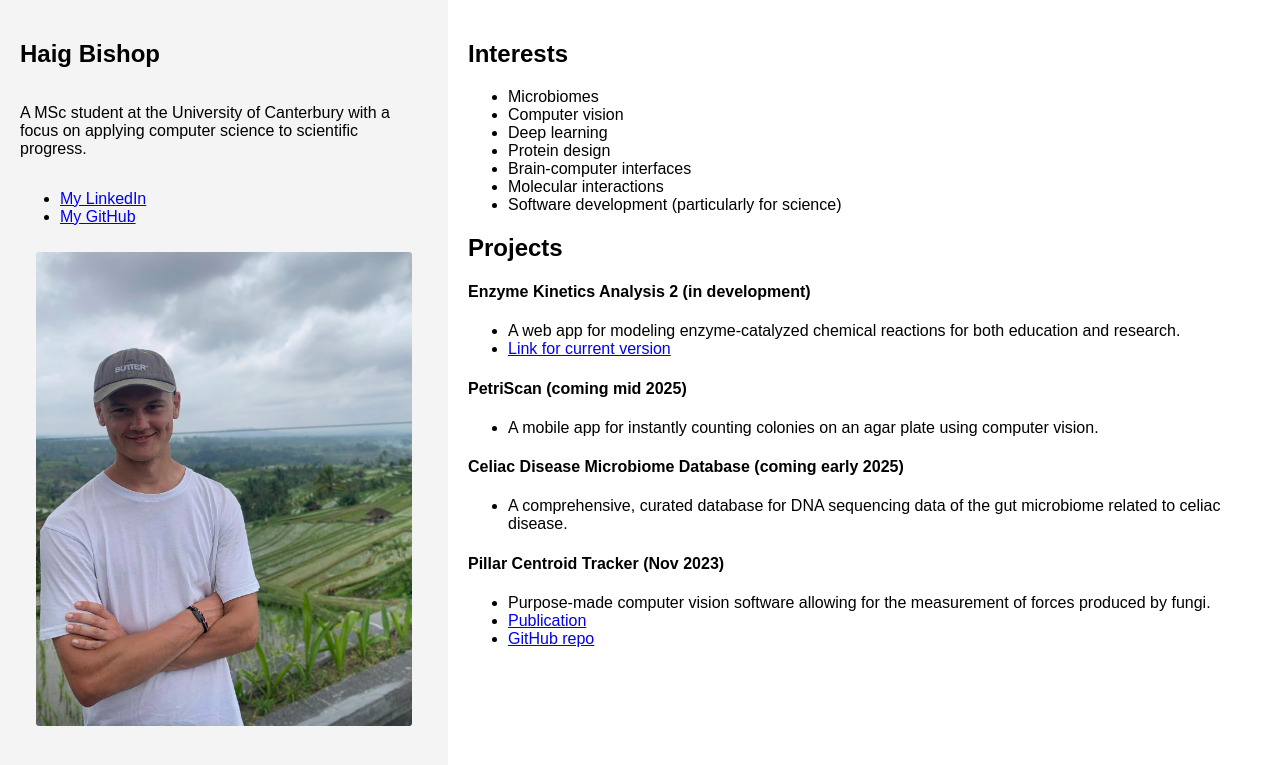
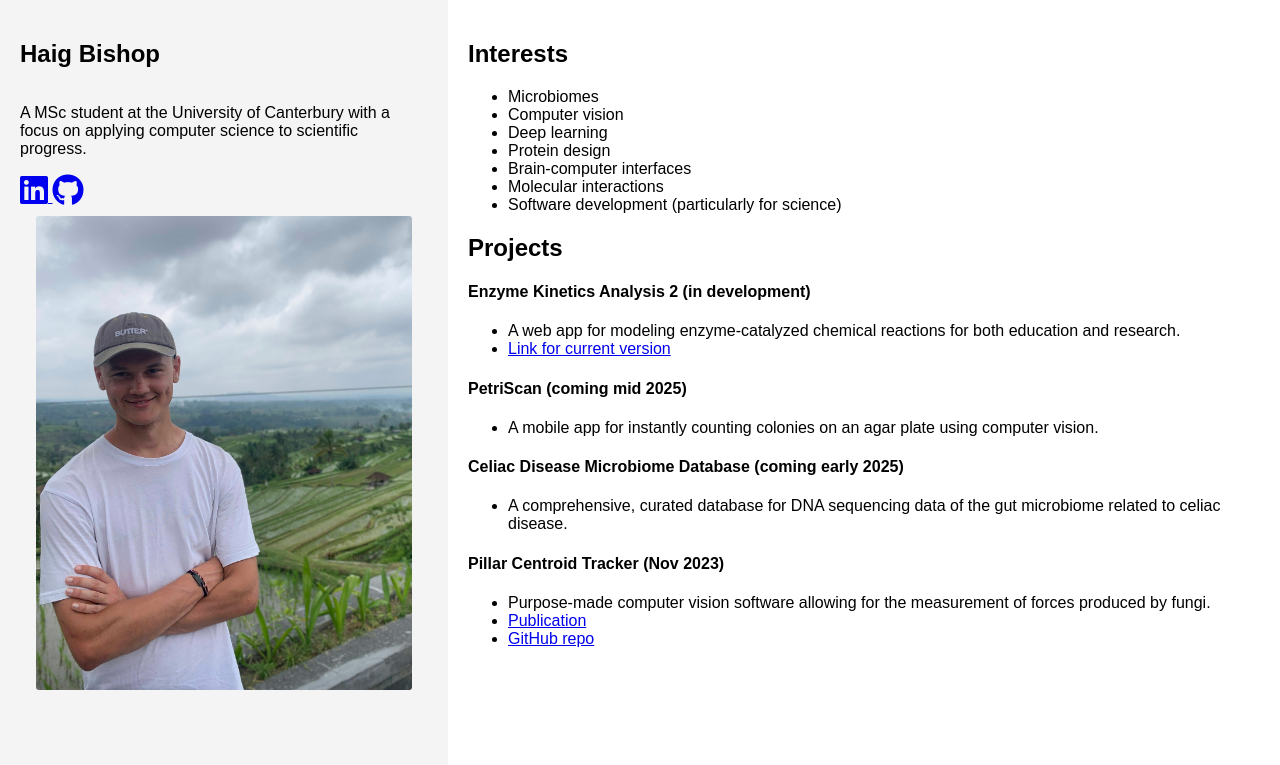
Before and after one commit to HaigBishop/HaigBishop.github.io, a Jekyll site: the page built from index.md, in a window 1280 px wide. Shown: the top 765 px of the page. Built offline with Jekyll 4.4.1, drawn with Linux system fonts in a browser that asks for light colours.

Commit message:
Update side_panel.html

```diff
--- a/_includes/side_panel.html
+++ b/_includes/side_panel.html
@@ -1,13 +1,19 @@
 <div class="side-panel">
   <h2>{{ site.author.name }}</h2>
-  <p>{{ site.author.bio }}</p>
-  <ul>
-    {% for link in site.author.links %}
-    <li><a href="{{ link.url }}" target="_blank">{{ link.label }}</a></li>
-    {% endfor %}
-  </ul>
+  <p class="bio">{{ site.author.bio }}</p> <!-- Add a class for bio styling -->
+
+  <!-- Icons for LinkedIn and GitHub -->
+  <div class="social-links">
+    <a href="https://www.linkedin.com/in/haig-bishop-34536a226/" target="_blank">
+      <i class="fab fa-linkedin fa-2x"></i>
+    </a>
+    <a href="https://github.com/HaigBishop/" target="_blank">
+      <i class="fab fa-github fa-2x"></i>
+    </a>
+  </div>
+
   <!-- Wrap the image in a div for better control -->
   <div class="portrait-container">
-    <img src="{{ site.author.portrait }}" alt="Portrait of Haig Bishop" class="portrait-image">
+    <img src="{{ site.author.portrait }}" alt="haig" class="portrait-image">
   </div>
 </div>
```
